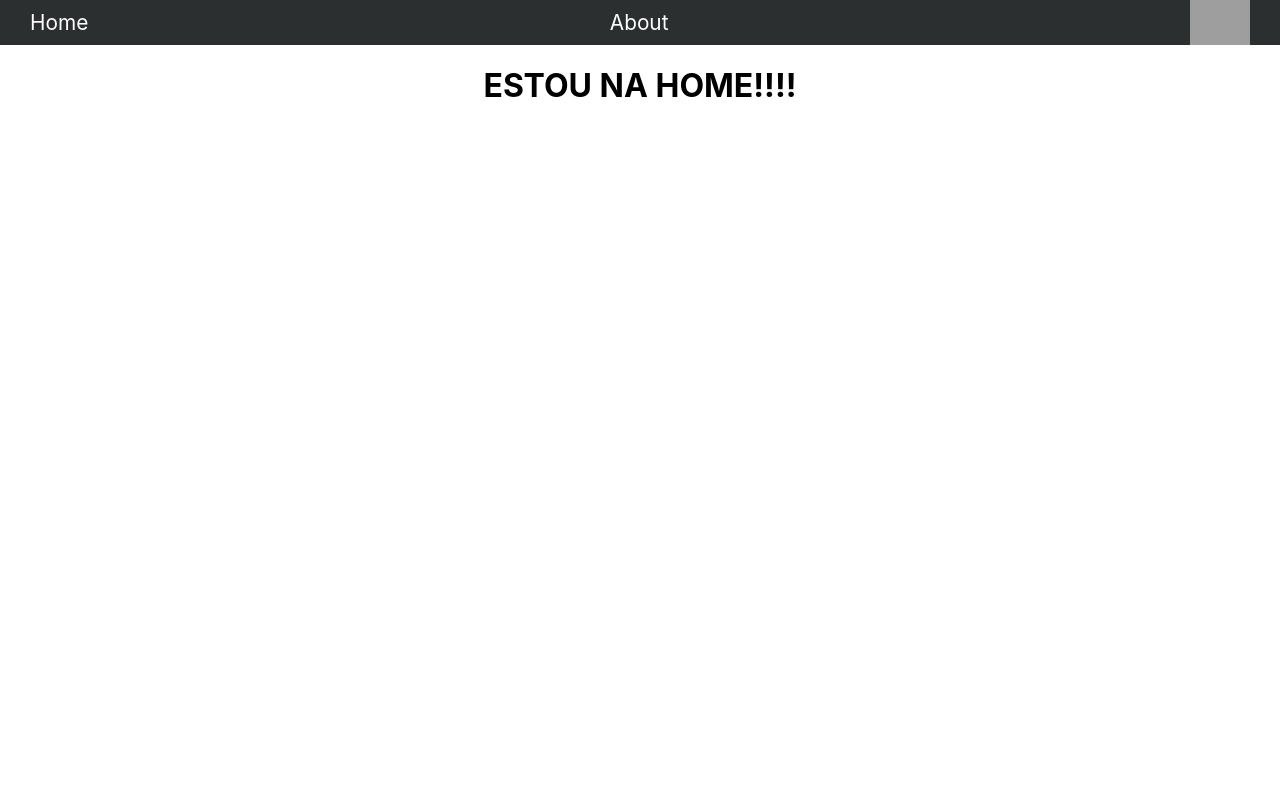
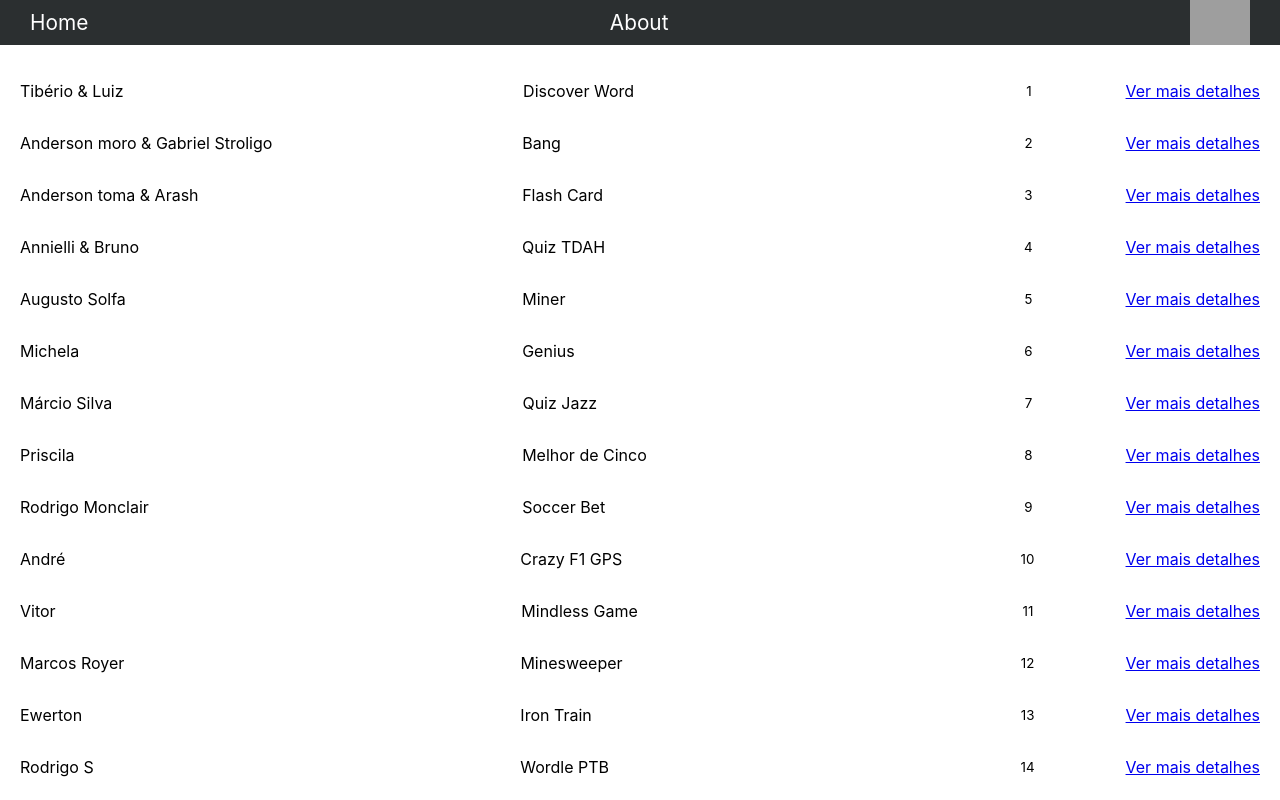
Before and after one commit to karenokasaki/react-router-dom, a React (Create React App) app: page / in a window 1280 px wide. Shown: the top 800 px of the page. Built offline with nearby package versions, Linux system fonts and the light colour scheme; grey boxes are pictures that could not be loaded.

Commit message:
map dos projetos

```diff
--- a/src/App.css
+++ b/src/App.css
@@ -23,3 +23,18 @@
   font-size: 1.3rem;
   color: white;
 }
+
+.projects {
+  margin: 20px;
+}
+
+.project {
+  display: flex;
+  align-items: center;
+  justify-content: space-between;
+}
+
+.project > p {
+  width: 33%;
+  text-align: start;
+}
--- a/src/App.js
+++ b/src/App.js
@@ -20,7 +20,11 @@ function App() {
         <Route path="/" element={<HomePage />} />
         <Route path="/about" element={<AboutPage />} />
         <Route path="*" element={<ErrorPage />} />
+
+        <Route path="/projects/:projectID" />
       </Routes>
+
+
     </div>
   );
 }
--- a/src/pages/HomePage.js
+++ b/src/pages/HomePage.js
@@ -1,18 +1,28 @@
 import { Link } from "react-router-dom";
+import { useState } from "react";
+import projects from "../projects.json";
 
 function HomePage() {
-  return (
-    <div>
-      <h1>ESTOU NA HOME!!!!</h1>
+  const [allProjects, setAllProjects] = useState(projects);
 
-      {/* Não utilizamos a tag <a></a> pois ela RECARREGA A PÁGINA!! */}
-      {/* <a href="/about">About Page</a>
+  /* Não utilizamos a tag <a></a> pois ela RECARREGA A PÁGINA!! */
+  /* <a href="/about">About Page</a>
       <p>
         <Link to="/about">About Page LINK</Link>
-      </p> */}
+      </p> */
 
-
-
+  return (
+    <div className="projects">
+      {allProjects.map((project) => {
+        return (
+          <div key={project.id} className="project">
+            <p>{project.student}</p>
+            <p>{project.projectName}</p>
+            <small>{project.id}</small>
+            <Link>Ver mais detalhes</Link>
+          </div>
+        );
+      })}
     </div>
   );
 }
```
